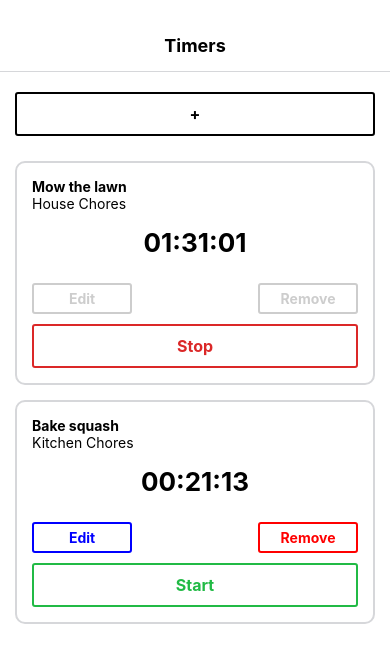
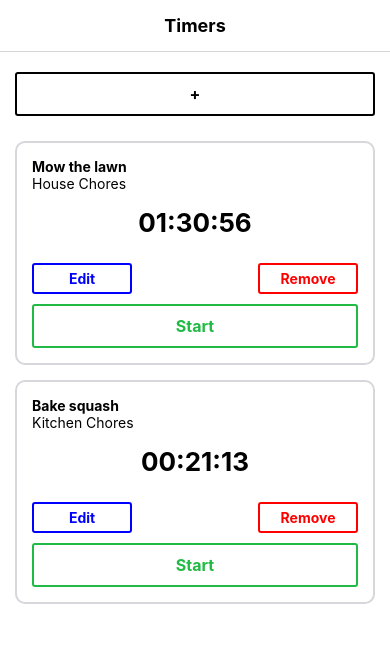
Before and after one commit to imfelixng/react-native-learning, a React Native app in the folder TimerApp/: screen / in a window 390 px wide. Shown: the top 662 px of the page. Built offline with nearby package versions, Linux system fonts and the light colour scheme.

Commit message:
Add SafeAreaView component

```diff
--- a/TimerApp/App.js
+++ b/TimerApp/App.js
@@ -1,7 +1,7 @@
 import React from 'react';
 import {
   StyleSheet, Text, View,
-  ScrollView
+  ScrollView, SafeAreaView
 } from 'react-native';
 import uuidv4 from 'uuid/v4';
 
@@ -18,7 +18,7 @@ const App = () => {
         project: 'House Chores',
         id: uuidv4(),
         elapsed: 5456099,
-        isRunning: true,
+        isRunning: false,
       },
       {
         title: 'Bake squash',
@@ -85,7 +85,7 @@ const App = () => {
   }, []); // componentDidMount
 
   return (
-    <View style = {styles.appContainer} >
+    <SafeAreaView style = {styles.appContainer} >
       <View style={styles.titleContainer}>
         <Text style={styles.title}>Timers</Text>
       </View>
@@ -112,7 +112,7 @@ const App = () => {
           })
         }
       </ScrollView>
-    </View>
+    </SafeAreaView>
   )
 }
 
@@ -121,7 +121,7 @@ const styles = StyleSheet.create({
     flex: 1,
   },
   titleContainer: {
-    paddingTop: 35,
+    paddingTop: 15,
     paddingBottom: 15,
     borderBottomWidth: 1,
     borderBottomColor: '#D6D7DA',
```
